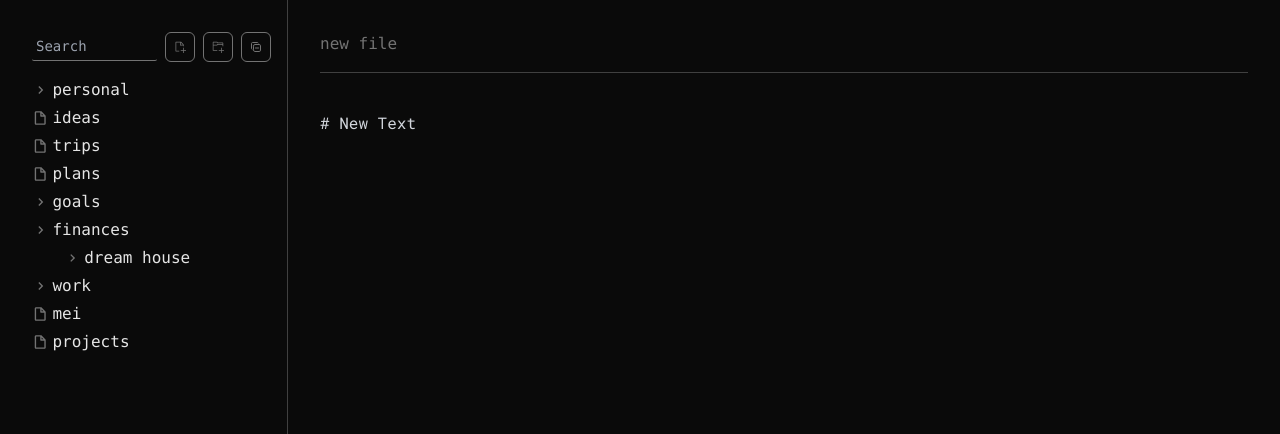
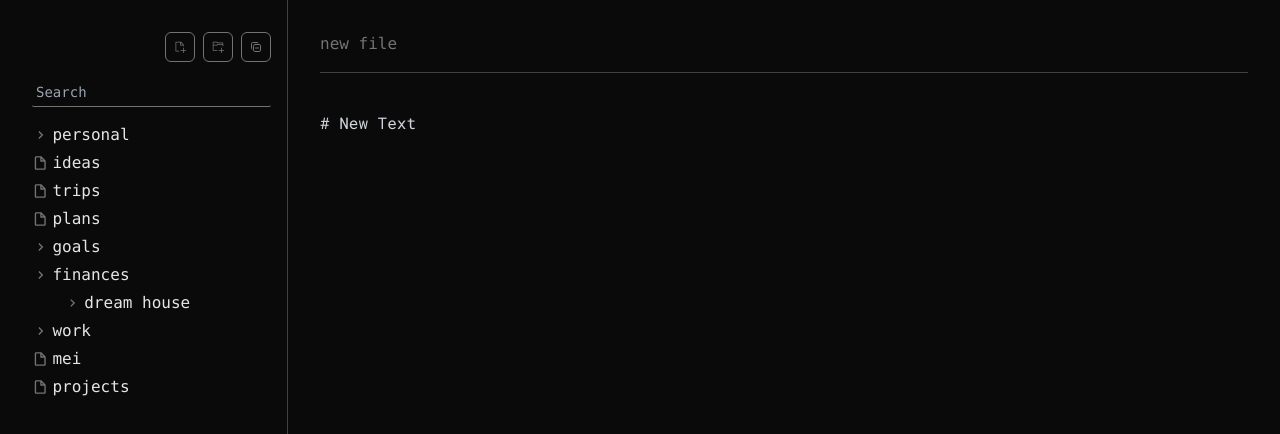
Before and after one commit to pdrmenezes/notes, a Next.js app: page / in a window 1280 px wide. Shown: the top 434 px of the page. Built offline with nearby package versions, Linux system fonts and the light colour scheme.

Commit message:
feat: update readme and search field

```diff
--- a/src/components/sidebar.tsx
+++ b/src/components/sidebar.tsx
@@ -16,17 +16,8 @@ export function Sidebar() {
   return (
     <aside className="h-full border-r border-r-neutral-700 pb-4 pl-8 pr-4 pt-8 font-mono">
       <div className="flex flex-col gap-4">
-        <div className="flex w-full gap-2">
-          <form id="search-form" role="search">
-            <input
-              id="q"
-              className="w-full rounded-sm border-b border-neutral-500 bg-transparent p-1 text-sm focus-within:border-neutral-400 focus-within:outline-none"
-              aria-label="Search contacts"
-              placeholder="Search"
-              type="search"
-              name="q"
-            />
-          </form>
+        <div className="flex flex-col w-full gap-4">
+          <div className="flex gap-2 self-end">
             <button
               title="New file"
               className="rounded-md border border-neutral-500 bg-transparent p-2 text-neutral-500 hover:bg-neutral-800"
@@ -42,9 +33,21 @@ export function Sidebar() {
             <button
               title="Collapse folders"
               className="rounded-md border border-neutral-500 bg-transparent p-2 text-neutral-500 hover:bg-neutral-800"
+              onClick={() => setOpenDirectories([])}
             >
               <TbCopyMinus size={12} />
             </button>
+          </div>
+          <form id="search-form" role="search">
+            <input
+              id="q"
+              className="w-full rounded-sm border-b border-neutral-500 bg-transparent p-1 text-sm focus-within:border-neutral-400 focus-within:outline-none"
+              aria-label="Search contacts"
+              placeholder="Search"
+              type="search"
+              name="q"
+            />
+          </form>
         </div>
 
         <div className="flex flex-col gap-4">
```
Also changed, not shown: 1 other file (tests, documents, lock files or other folders). Lines whose indentation alone changed are shown as unchanged.
